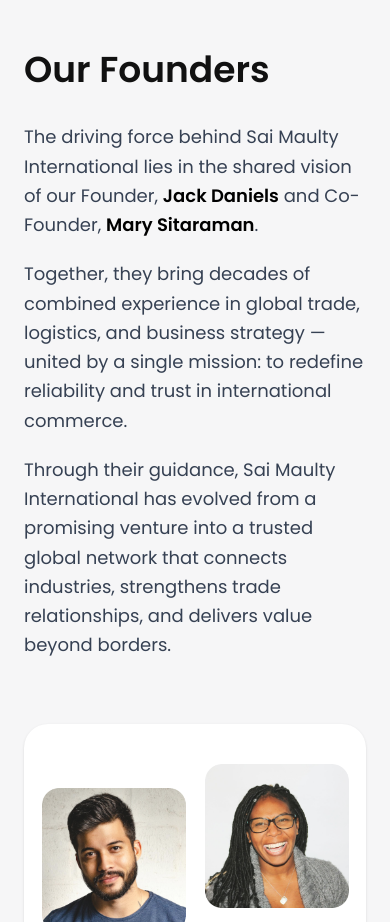
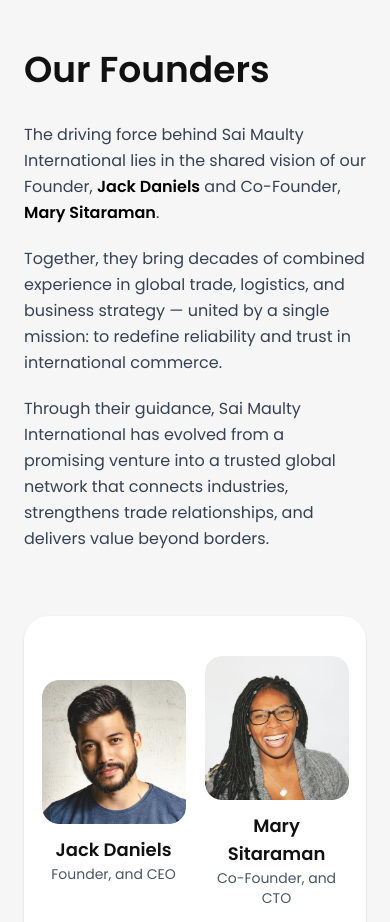
Before and after one commit to colorverse-cvs/smi, a React (Vite) app: page /about in a window 390 px wide. Shown: the part 2540-3462 px from the top of the page. Built offline with nearby package versions, Linux system fonts and the light colour scheme.

Commit message:
updated font size 16 to 14.

```diff
--- a/src/pages/AboutUs/Sections/OurFounder.jsx
+++ b/src/pages/AboutUs/Sections/OurFounder.jsx
@@ -7,19 +7,19 @@
           <h2 className="text-4xl md:text-4xl font-semibold mb-8 text-[#111111]">
             Our Founders
           </h2>
-          <p className="text-gray-700 mb-5 leading-relaxed text-lg">
+          <p className="text-gray-700 mb-5 leading-relaxed text-base md:text-lg">
             The driving force behind Sai Maulty International lies in the shared
             vision of our Founder,{" "}
             <span className="font-semibold text-black">Jack Daniels</span> and
             Co-Founder,{" "}
             <span className="font-semibold text-black">Mary Sitaraman</span>.
           </p>
-          <p className="text-gray-700 mb-5 leading-relaxed text-lg">
+          <p className="text-gray-700 mb-5 leading-relaxed text-base md:text-lg">
             Together, they bring decades of combined experience in global trade,
             logistics, and business strategy — united by a single mission: to
             redefine reliability and trust in international commerce.
           </p>
-          <p className="text-gray-700 leading-relaxed text-lg">
+          <p className="text-gray-700 leading-relaxed text-base md:text-lg">
             Through their guidance, Sai Maulty International has evolved from a
             promising venture into a trusted global network that connects
             industries, strengthens trade relationships, and delivers value
```
